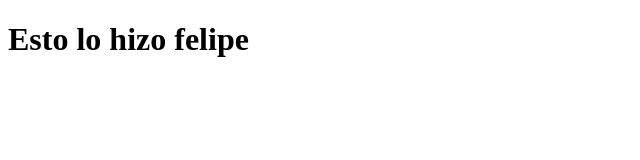
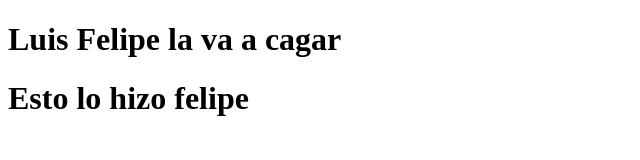
Before and after one commit to AndresMosquera9005/PRACTICAR_GIT, a plain HTML site: page index.html in a window 1280 px wide. Shown: the whole page, without its empty margins (0-640 px from the left). Drawn offline with Linux system fonts and the light colour scheme.

Commit message:
linea 10

```diff
--- a/index.html
+++ b/index.html
@@ -7,7 +7,7 @@
     <title>aprenda git</title>
 </head>
 <body>
-
+    <h1>Luis Felipe la va a cagar</h1>
 
     <h1>Esto lo hizo felipe</h1>
 
```
